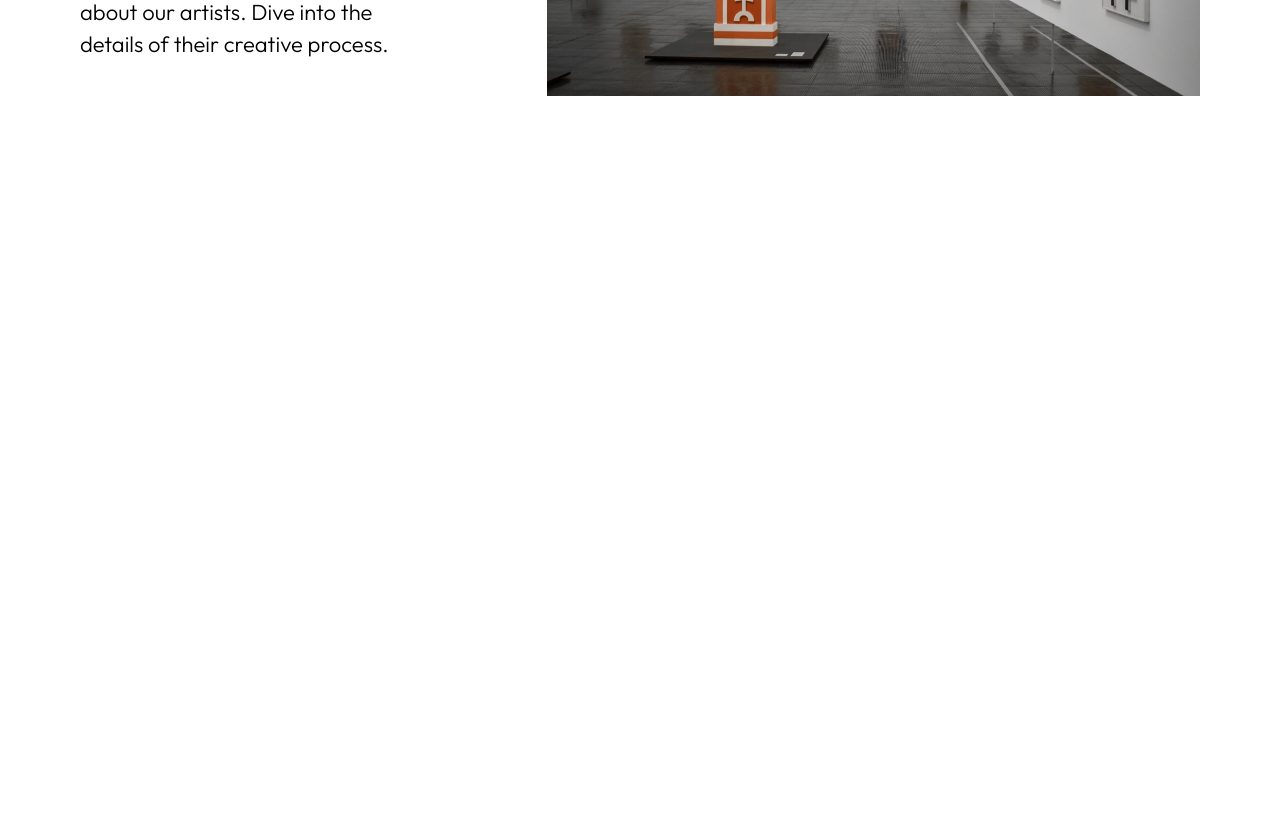
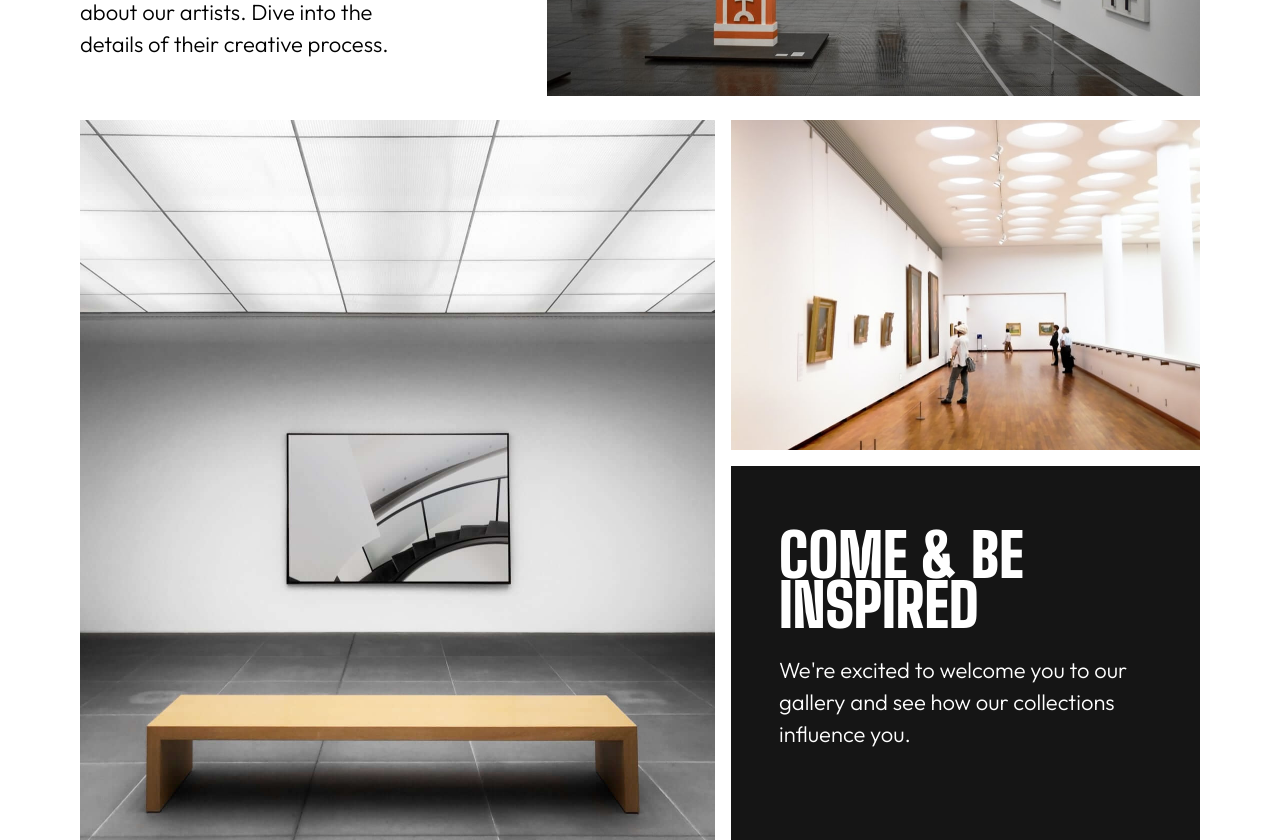
Before and after one commit to Tlwaller/modern-art-museum, a React (Create React App) app: page / in a window 1280 px wide. Shown: the part 1120-1960 px from the top of the page. Before the commit the page ends 1216 px from the top, so only its background shows below. Built offline with nearby package versions, Linux system fonts and the light colour scheme.

Commit message:
Add final section to Main

```diff
--- a/src/components/Main.js
+++ b/src/components/Main.js
@@ -1,10 +1,12 @@
 import museum2 from "assets/desktop/image-grid-1@2x.jpg";
+import museum3 from "assets/desktop/image-grid-2@2x.jpg";
+import museum4 from "assets/desktop/image-grid-3@2x.jpg";
 
 const Main = () => {
   return (
     <main className="px-4 flex flex-col gap-6 md:max-w-6xl mx-auto">
       <section className="flex flex-col-reverse gap-6 md:flex-row md:justify-between">
-        <div className="h-full md:w-4/12 md:pr-11 md:my-auto">
+        <div className="section-content h-full md:w-4/12 md:pr-11 md:my-auto">
           <h3 className="pb-5">YOUR DAY AT THE GALLERY</h3>
           <p className="max-md:text-lg">
             Wander through our distinct collections and find new insights about
@@ -13,8 +15,31 @@ const Main = () => {
         </div>
         <div
           style={{ backgroundImage: `url(${museum2})` }}
-          className="h-80 bg-cover bg-left md:w-7/12"
+          className="section-image h-80 bg-cover bg-left md:w-7/12"
         />
+      </section>
+      <section className="flex flex-col gap-4  h-63 md:flex-row md:h-45">
+        <img
+          src={museum3}
+          className="section-image md:w-7/12"
+          alt="Modern art in a museum"
+        />
+        <div className="section-content w-full flex flex-col gap-4">
+          <img
+            src={museum4}
+            alt="People observing art in a museum"
+            className="w-full max-md:h-52"
+          />
+          <div className="bg-almost-black py-12 px-6 h-2/3 md:py-16 md:px-12">
+            <h3 className="text-white pb-6 max-md:text-5xl">
+              COME & BE INSPIRED
+            </h3>
+            <p className="text-white max-md:text-lg">
+              We're excited to welcome you to our gallery and see how our
+              collections influence you.
+            </p>
+          </div>
+        </div>
       </section>
     </main>
   );
--- a/tailwind.config.js
+++ b/tailwind.config.js
@@ -5,6 +5,10 @@ module.exports = {
     extend: {
       width: {
         22: "22rem",
+      },
+      height: {
+        45: "45rem",
+        63: "63rem",
       },
       colors: {
         gold: "#d5966c",
```
